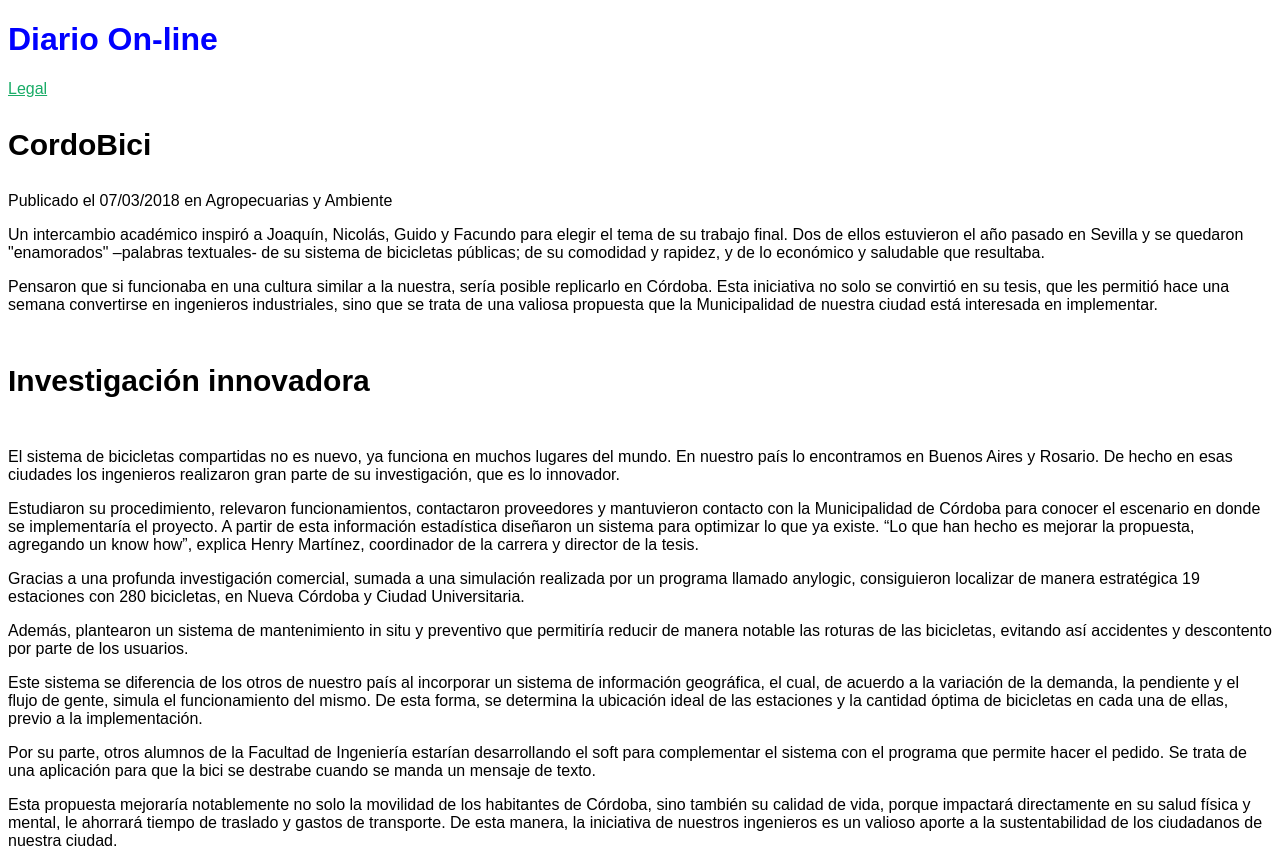
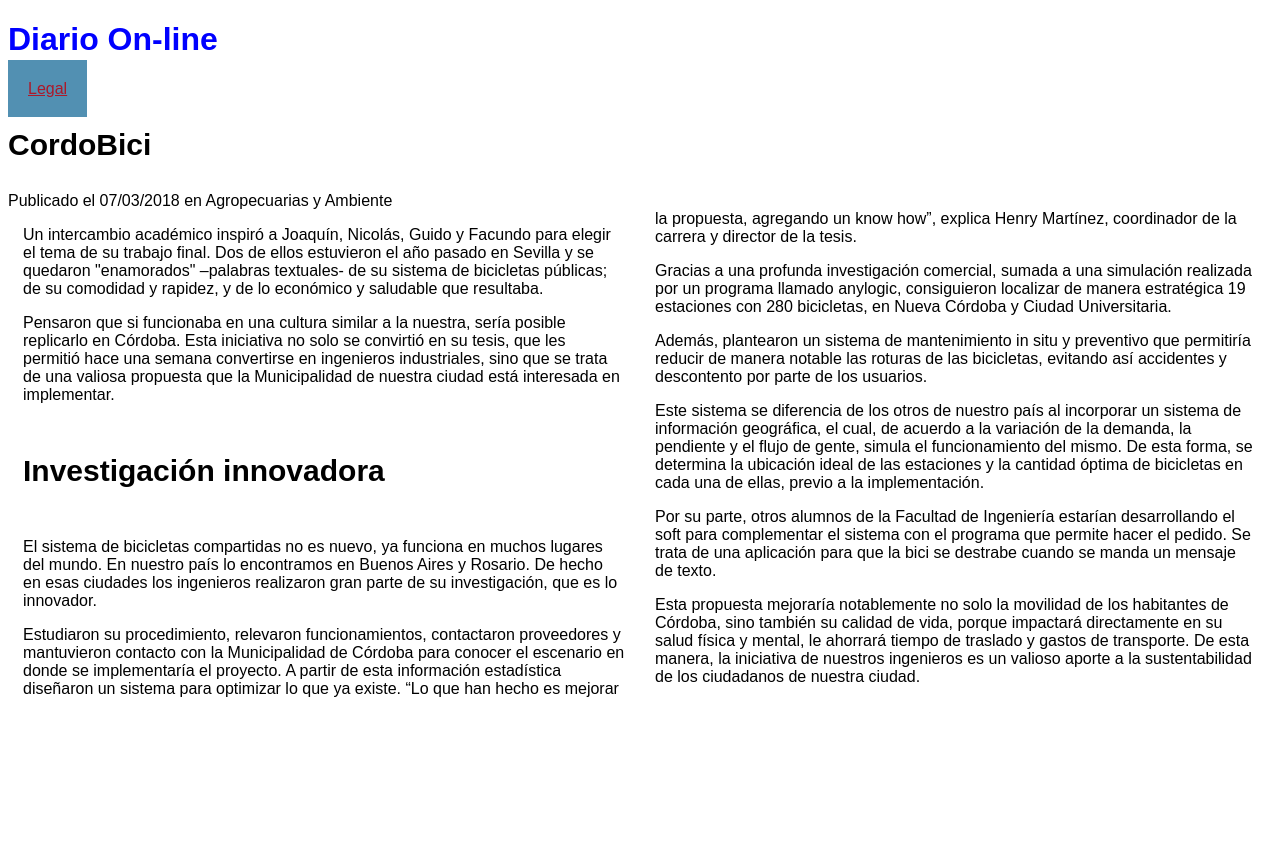
Before and after one commit to UCC-LabCompu2/ejercicios2023-marcosbugliotti, a plain HTML site: page Ejercicios-CSS/ej_columnas.html in a window 1280 px wide. After the commit the page ends 800 px from the top, so only its background shows below. Drawn offline with Linux system fonts and the light colour scheme.

Commit message:
el ejercicio de columnas

```diff
--- a/Ejercicios-CSS/ej_columnas.html
+++ b/Ejercicios-CSS/ej_columnas.html
@@ -8,13 +8,35 @@
         .tituloNoticia{font-size: 30px;}
         body{font-family: Arial,Tahoma;}
         a:link, a:visited{
-            color: #19ac67;
+            color: #ac192a;
         }
         a:hover{
             font-size: 2em;
         }
         a:active{
             font-weight: bold;
+        }
+        /*.columna1{
+            float: left;
+            width: 40%;
+        }
+        .columna2{
+            float: left;
+            width: 40%;
+        }*/
+        article {
+            column-count: 2;
+            column-gap: 30px;
+            padding: 0 15px;
+        }
+        a{
+            background-color: #5290b2;
+            padding: 20px;
+        }
+        a:hover{
+            background-color: #1a0dab;
+            -webkit-transition: background-color 1s linear;
+            transition: background-color 1s linear;
         }
     </style>
 </head>
@@ -28,7 +50,7 @@
     <h3 class="tituloNoticia">CordoBici</h3>
     Publicado el 07/03/2018 en Agropecuarias y Ambiente
     <article>
-        <div>
+        <div class="columna1">
             <p>
                 Un intercambio académico inspiró a Joaquín, Nicolás, Guido y Facundo para elegir el tema de su trabajo final.
                 Dos de ellos estuvieron el año pasado en Sevilla y se quedaron "enamorados" –palabras textuales- de su
@@ -58,7 +80,7 @@
                 de la tesis.
             </p>
         </div>
-        <div class="grid-item">
+        <div class="columna2">
             <p>
                 Gracias a una profunda investigación comercial, sumada a una simulación realizada por un programa llamado
                 anylogic, consiguieron localizar de manera estratégica 19 estaciones con 280 bicicletas, en Nueva Córdoba y
```
